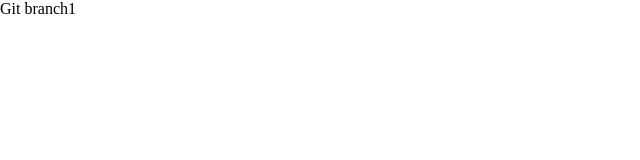
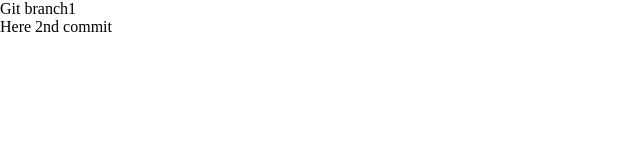
Before and after one commit to arcsoft-hemendra/cherry-code-testing, a React app: page / in a window 1280 px wide. Shown: the top 160 px of the page, without its empty margins (0-640 px from the left). Built offline with nearby package versions, Linux system fonts and the light colour scheme.

Commit message:
push in branch1

```diff
--- a/src/Page1.jsx
+++ b/src/Page1.jsx
@@ -1,6 +1,8 @@
 const Page1 = () =>{
   return(
-    <div>Git branch1</div>
+    <div>Git branch1
+      <p>Here 2nd commit</p>
+    </div>
   )
 }
 
```
